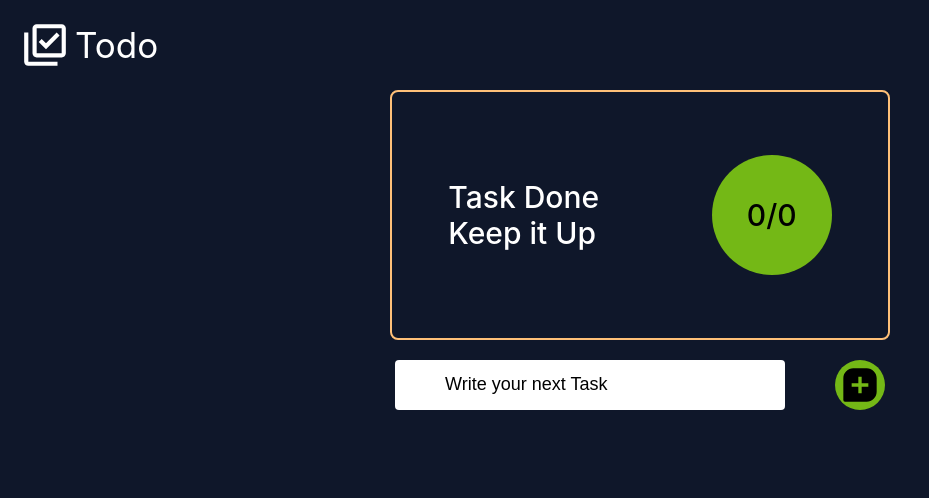
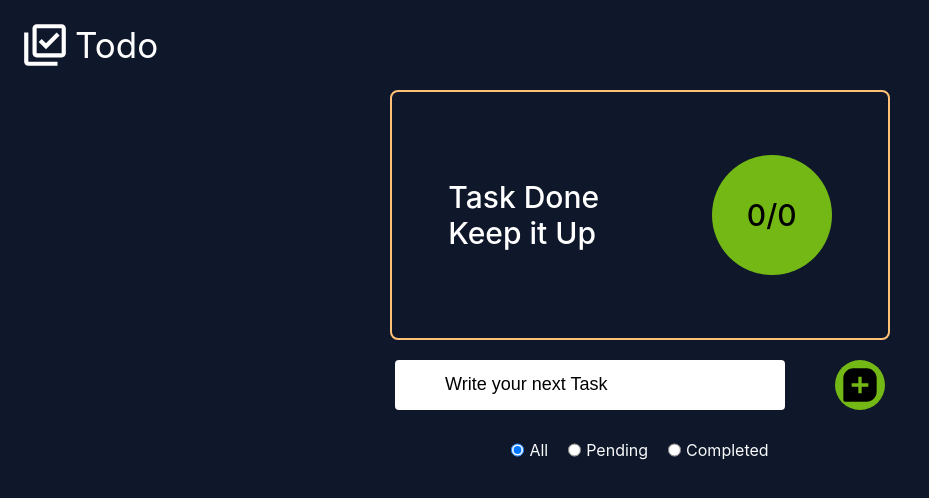
Before and after one commit to mantu-morya-simform/Todo-List, a React (Vite) app: page / in a window 1280 px wide. Shown: the top 498 px of the page, without its empty margins (0-929 px from the left). Built offline with nearby package versions, Linux system fonts and the light colour scheme.

Commit message:
feat: implement filtering functionality for todos and add completed/pending data utilities

```diff
--- a/src/App.tsx
+++ b/src/App.tsx
@@ -14,12 +14,15 @@ import {
   editTodo,
   getCompletedCount,
 } from "./Utill/TodoData";
+import Filter from "./components/Filter/Filter";
 
 function App() {
   const [todos, setTodos] = useState<ItemType[]>(() => loadTodos());
-  // save to localStorage whenever todos change
+  const [filteredTodos, setFilteredTodos] = useState<ItemType[]>(todos);
+
   useEffect(() => {
     saveTodos(todos);
+    setFilteredTodos(todos);
   }, [todos]);
 
   const handleAddTodo = (title: string) => {
@@ -45,8 +48,9 @@ function App() {
       <Header />
       <Progress completedCount={completedCount} totalCount={todos.length} />
       <TodoInput onAddTodo={handleAddTodo} />
+      <Filter todos={todos} onFilterChange={setFilteredTodos} />
       <TodoList
-        todos={todos}
+        todos={filteredTodos}
         onToggleTodo={handleToggleTodo}
         onDeleteTodo={handleDeleteTodo}
         onEditTodo={handleEditTodo}
--- /dev/null
+++ b/src/Utill/CompletedTodoData.ts
@@ -0,0 +1,7 @@
+import type { ItemType } from "../types/ItemType";
+
+const completedTodoData = (data: ItemType[]): ItemType[] => {
+  return data.filter((todo) => todo.completed === true);
+};
+
+export default completedTodoData;
--- /dev/null
+++ b/src/Utill/PendingTodoData.ts
@@ -0,0 +1,7 @@
+import type { ItemType } from "../types/ItemType";
+
+const pendingTodoData = (data: ItemType[]): ItemType[] => {
+  return data.filter((todo) => todo.completed !== true);
+};
+
+export default pendingTodoData;
--- /dev/null
+++ b/src/components/Filter/Filter.css
@@ -0,0 +1,17 @@
+.filter__container {
+  display: flex;
+  justify-content: center;
+  align-items: center;
+  padding: 10px;
+  gap: 20px;
+}
+
+.label__radio {
+  display: flex;
+  gap: 5px;
+  cursor: pointer;
+}
+
+.label__radio input {
+  cursor: pointer;
+}
--- /dev/null
+++ b/src/components/Filter/Filter.tsx
@@ -0,0 +1,65 @@
+import { useState } from "react";
+import type { ItemType } from "../../types/ItemType";
+import completedTodoData from "../../Utill/CompletedTodoData";
+import pendingTodoData from "../../Utill/PendingTodoData";
+import "./Filter.css";
+
+type FilterType = "all" | "pending" | "completed";
+
+interface FilterProps {
+  todos: ItemType[];
+  onFilterChange: (filteredTodos: ItemType[]) => void;
+}
+
+const Filter = ({ todos, onFilterChange }: FilterProps) => {
+  const [filter, setFilter] = useState<FilterType>("all");
+
+  const handleFilterChange = (newFilter: FilterType) => {
+    setFilter(newFilter);
+
+    if (newFilter === "all") {
+      onFilterChange(todos);
+    } else if (newFilter === "pending") {
+      onFilterChange(pendingTodoData(todos));
+    } else if (newFilter === "completed") {
+      onFilterChange(completedTodoData(todos));
+    }
+  };
+
+  return (
+    <div className="filter__container">
+      <label className="label__radio">
+        <input
+          type="radio"
+          name="filter"
+          value="all"
+          checked={filter === "all"}
+          onChange={() => handleFilterChange("all")}
+        />
+        All
+      </label>
+      <label className="label__radio">
+        <input
+          type="radio"
+          name="filter"
+          value="pending"
+          checked={filter === "pending"}
+          onChange={() => handleFilterChange("pending")}
+        />
+        Pending
+      </label>
+      <label className="label__radio">
+        <input
+          type="radio"
+          name="filter"
+          value="completed"
+          checked={filter === "completed"}
+          onChange={() => handleFilterChange("completed")}
+        />
+        Completed
+      </label>
+    </div>
+  );
+};
+
+export default Filter;
--- a/src/components/Todo/TodoItem.tsx
+++ b/src/components/Todo/TodoItem.tsx
@@ -50,7 +50,7 @@ const TodoItem = ({ item, onToggle, onDelete, onEdit }: TodoItemProps) => {
       >
         <p
           onClick={!isEditing ? handleToggleClick : undefined}
-          className="toggle"
+          className={`toggle ${item.completed ? "select" : ""}`}
         ></p>
         {isEditing ? (
           <input
```
